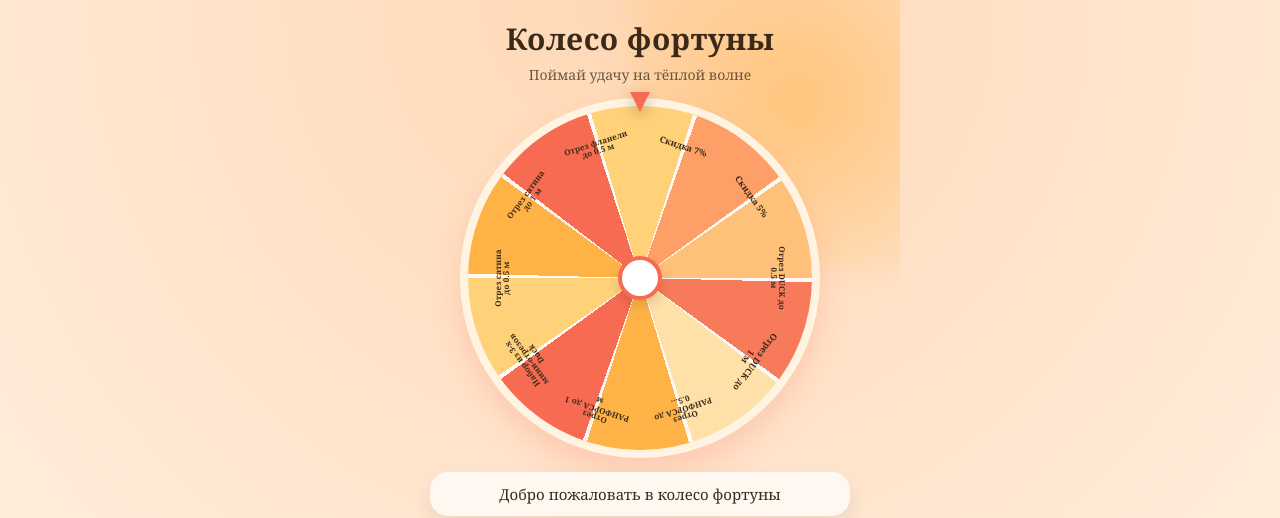
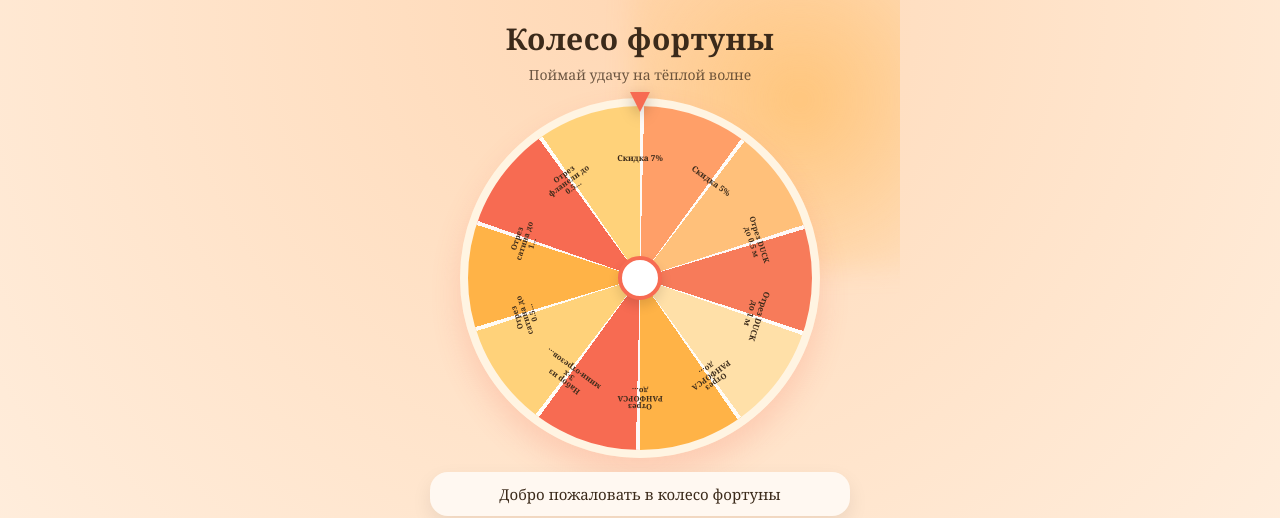
Before and after one commit to Debade41/tgappFC, a React (Vite) app in the folder miniapp/web/: page / in a window 1280 px wide. Shown: the top 518 px of the page. Built offline with nearby package versions, Linux system fonts and the light colour scheme; no server answers.

Commit message:
rework wheel geometry and labels

```diff
--- a/miniapp/web/src/App.jsx
+++ b/miniapp/web/src/App.jsx
@@ -76,7 +76,7 @@ function wrapLabel(text, maxLen = 14, maxLines = 3) {
 
 function getRotationForIndex(index, count) {
   const segmentAngle = 360 / count;
-  return (360 - (index + 0.5) * segmentAngle) % 360;
+  return (360 - index * segmentAngle) % 360;
 }
 
 export default function App() {
@@ -209,7 +209,7 @@ export default function App() {
 
   const count = prizes.length;
   const segmentAngle = 360 / count;
-  const wheelStartAngle = -90;
+  const wheelStartAngle = -90 - segmentAngle / 2;
 
   return (
     <div className="app">
@@ -240,11 +240,13 @@ export default function App() {
           <div className="wheel-labels">
           {prizes.map((label, index) => {
             const segmentAngle = 360 / prizes.length;
-            const angle = (index + 0.5) * segmentAngle - 90;
+            const angle = wheelStartAngle + (index + 0.5) * segmentAngle;
             const angleRad = (angle * Math.PI) / 180;
 
-            const radiusPercent = prizes.length >= 10 ? 40 : 39;
-            const lines = wrapLabel(label, prizes.length >= 10 ? 13 : 14, 3);
+            const isDense = prizes.length >= 10;
+            const radiusPercent = isDense ? 35 : 38;
+            const labelWidth = isDense ? 78 : 98;
+            const lines = wrapLabel(label, isDense ? 10 : 14, 3);
             const isLong = lines.length >= 3 || label.length > 18;
 
             return (
@@ -254,6 +256,7 @@ export default function App() {
                 style={{
                   left: `${50 + radiusPercent * Math.cos(angleRad)}%`,
                   top: `${50 + radiusPercent * Math.sin(angleRad)}%`,
+                  width: `${labelWidth}px`,
                   transform: `
                     translate(-50%, -50%)
                     rotate(${angle + 90}deg)
--- a/miniapp/web/src/styles.css
+++ b/miniapp/web/src/styles.css
@@ -133,14 +133,14 @@ body {
   position: absolute;
   transform-origin: center center;
 
-  width: 104px;
+  width: 98px;
   text-align: center;
   display: flex;
   flex-direction: column;
   align-items: center;
   justify-content: center;
 
-  font-size: 8.8px;
+  font-size: 8.2px;
   font-weight: 700;
   line-height: 1.04;
 
@@ -150,7 +150,7 @@ body {
 }
 
 .wheel-label.long {
-  font-size: 8px;
+  font-size: 7.6px;
   letter-spacing: 0.12px;
 }
 
```
